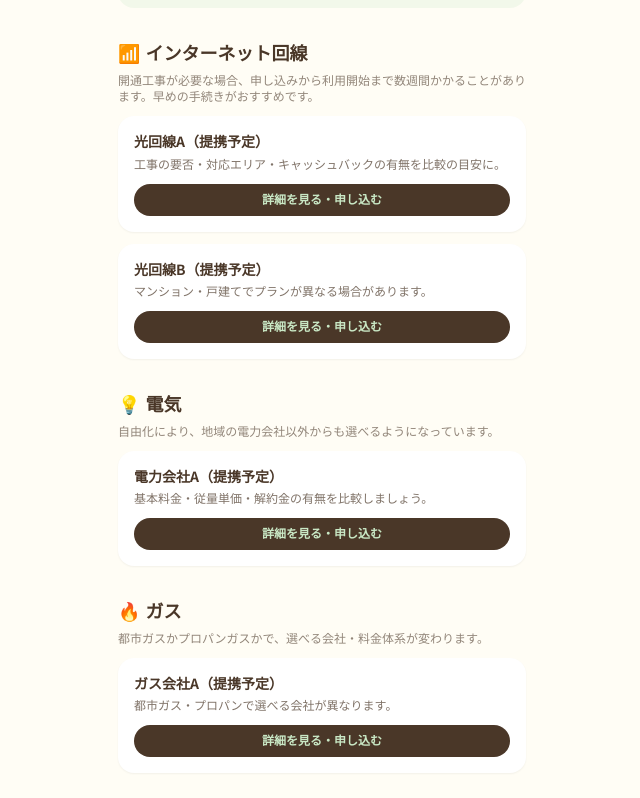
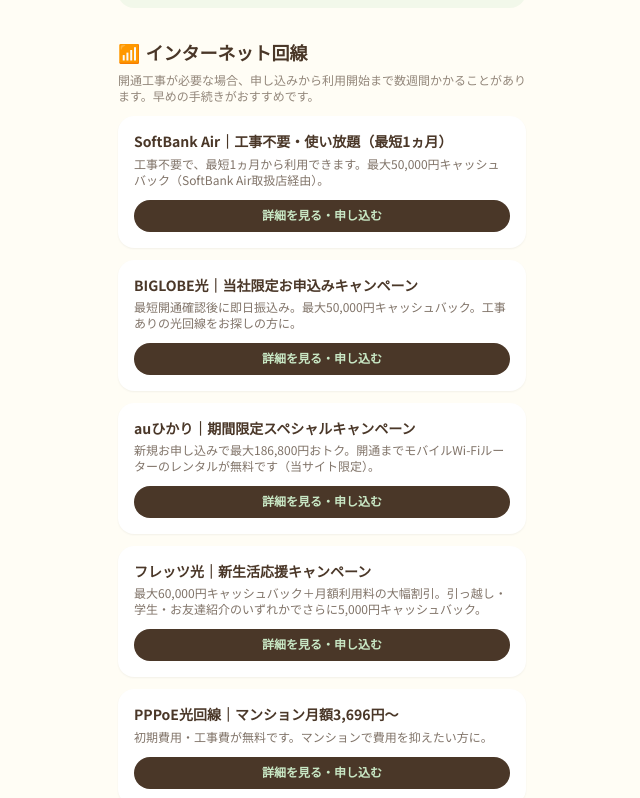
Before and after one commit to sincere1229/kurashi-navi, a Next.js app: page /goods/lifeline in a window 1280 px wide. Shown: the part 902-1700 px from the top of the page, without its empty margins (318-958 px from the left). Built offline with nearby package versions, Linux system fonts and the light colour scheme; a web font is replaced by a local one.

Commit message:
Update page.tsx

```diff
--- a/app/goods/lifeline/page.tsx
+++ b/app/goods/lifeline/page.tsx
@@ -10,30 +10,55 @@
 // ▼ 提携先が決まり次第、name / point / href を差し替えてください
 const INTERNET: Provider[] = [
   {
-    name: "光回線A（提携予定）",
-    point: "工事の要否・対応エリア・キャッシュバックの有無を比較の目安に。",
-    href: "#AFFI:internet_A",
+    name: "SoftBank Air｜工事不要・使い放題（最短1ヵ月）",
+    point: "工事不要で、最短1ヵ月から利用できます。最大50,000円キャッシュバック（SoftBank Air取扱店経由）。",
+    href: "https://px.a8.net/svt/ejp?a8mat=4B5Q84+BPJ05U+3NMM+HWPVL",
   },
   {
-    name: "光回線B（提携予定）",
-    point: "マンション・戸建てでプランが異なる場合があります。",
-    href: "#AFFI:internet_B",
+    name: "BIGLOBE光｜当社限定お申込みキャンペーン",
+    point: "最短開通確認後に即日振込み。最大50,000円キャッシュバック。工事ありの光回線をお探しの方に。",
+    href: "https://px.a8.net/svt/ejp?a8mat=4B5Q84+BQ4FRM+3HKU+1BNYOX",
+  },
+  {
+    name: "auひかり｜期間限定スペシャルキャンペーン",
+    point: "新規お申し込みで最大186,800円おトク。開通までモバイルWi-Fiルーターのレンタルが無料です（当サイト限定）。",
+    href: "https://px.a8.net/svt/ejp?a8mat=4B5Q84+BOXKK2+348K+3H2BC1",
+  },
+  {
+    name: "フレッツ光｜新生活応援キャンペーン",
+    point: "最大60,000円キャッシュバック＋月額利用料の大幅割引。引っ越し・学生・お友達紹介のいずれかでさらに5,000円キャッシュバック。",
+    href: "https://px.a8.net/svt/ejp?a8mat=4B5Q84+9KQ34I+1MWA+O3MKH",
+  },
+  {
+    name: "PPPoE光回線｜マンション月額3,696円〜",
+    point: "初期費用・工事費が無料です。マンションで費用を抑えたい方に。",
+    href: "https://px.a8.net/svt/ejp?a8mat=4B5Q84+9HQX3M+7JY+1BNYOX",
   },
 ];
 
 const ELECTRICITY: Provider[] = [
   {
-    name: "電力会社A（提携予定）",
-    point: "基本料金・従量単価・解約金の有無を比較しましょう。",
-    href: "#AFFI:electric_A",
+    name: "おうちでんき（でんき代6ヵ月間、毎月10%OFF）",
+    point: "新規・個人向けキャンペーンです。1年未満の解約は違約金5,000円、対象エリアのみ。燃料費調整額・再エネ賦課金は割引対象外です。",
+    href: "https://px.a8.net/svt/ejp?a8mat=4B7SGZ+31JV6A+5QV8+5YZ75",
+  },
+  {
+    name: "ドコモでんき（GMOとくとくBB限定・5,000円キャッシュバック）",
+    point: "スマホがドコモの方向け。dポイントが貯まる電気サービスです。キャッシュバックはGMOとくとくBB経由の申し込み限定です。",
+    href: "https://px.a8.net/svt/ejp?a8mat=4B7SGZ+2ZRKCY+50+83SRAP",
   },
 ];
 
 const GAS: Provider[] = [
   {
-    name: "ガス会社A（提携予定）",
-    point: "都市ガス・プロパンで選べる会社が異なります。",
-    href: "#AFFI:gas_A",
+    name: "enepi（エネピ）｜プロパンガス料金一括比較",
+    point: "複数社の料金を無料で比較できます。プロパンガスは会社によって料金差が大きいため、比較する価値があります。",
+    href: "https://px.a8.net/svt/ejp?a8mat=4B7SGZ+30CZYQ+2W92+NU729",
+  },
+  {
+    name: "enepi（エネピ）｜光熱費の料金診断",
+    point: "電気・ガスをまとめて、お得なプランを無料で診断できるサービスです。",
+    href: "https://px.a8.net/svt/ejp?a8mat=4B7SGZ+2W6YQA+2W92+1NJZN5",
   },
 ];
 
```
